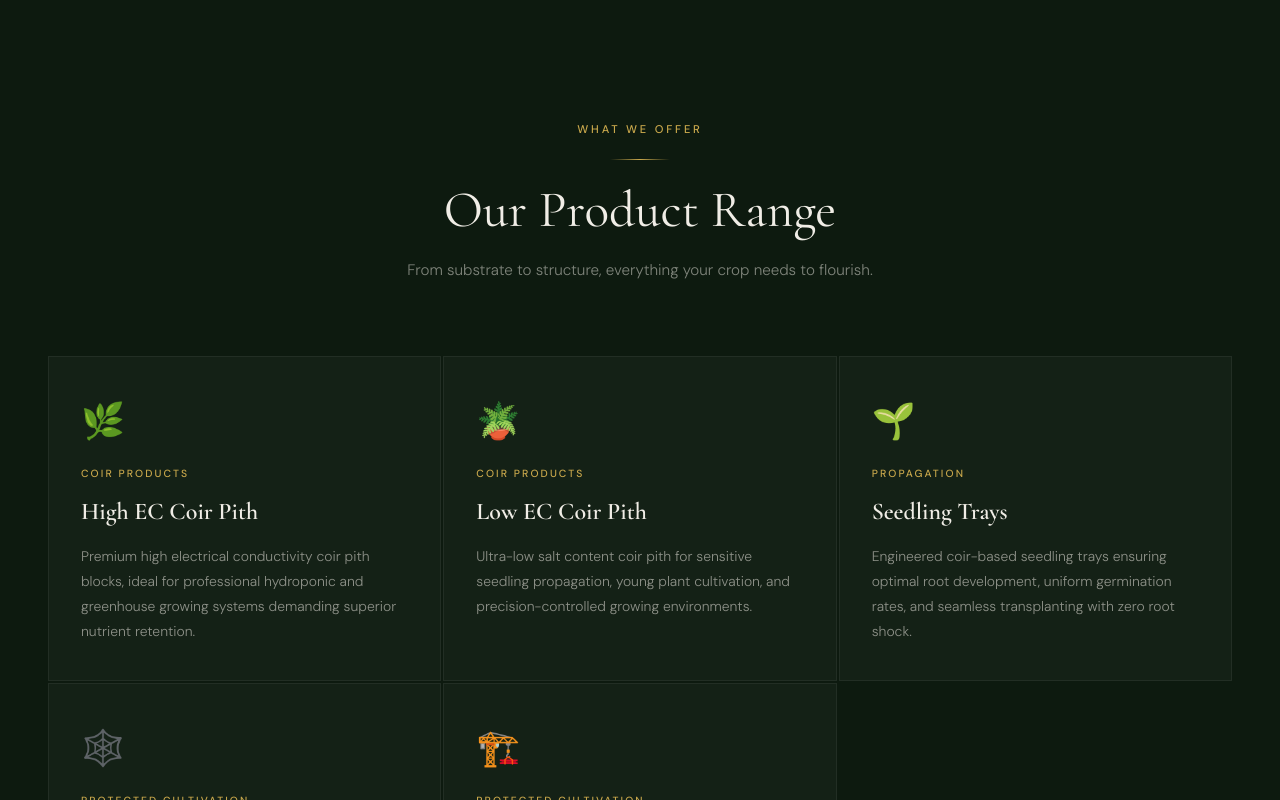
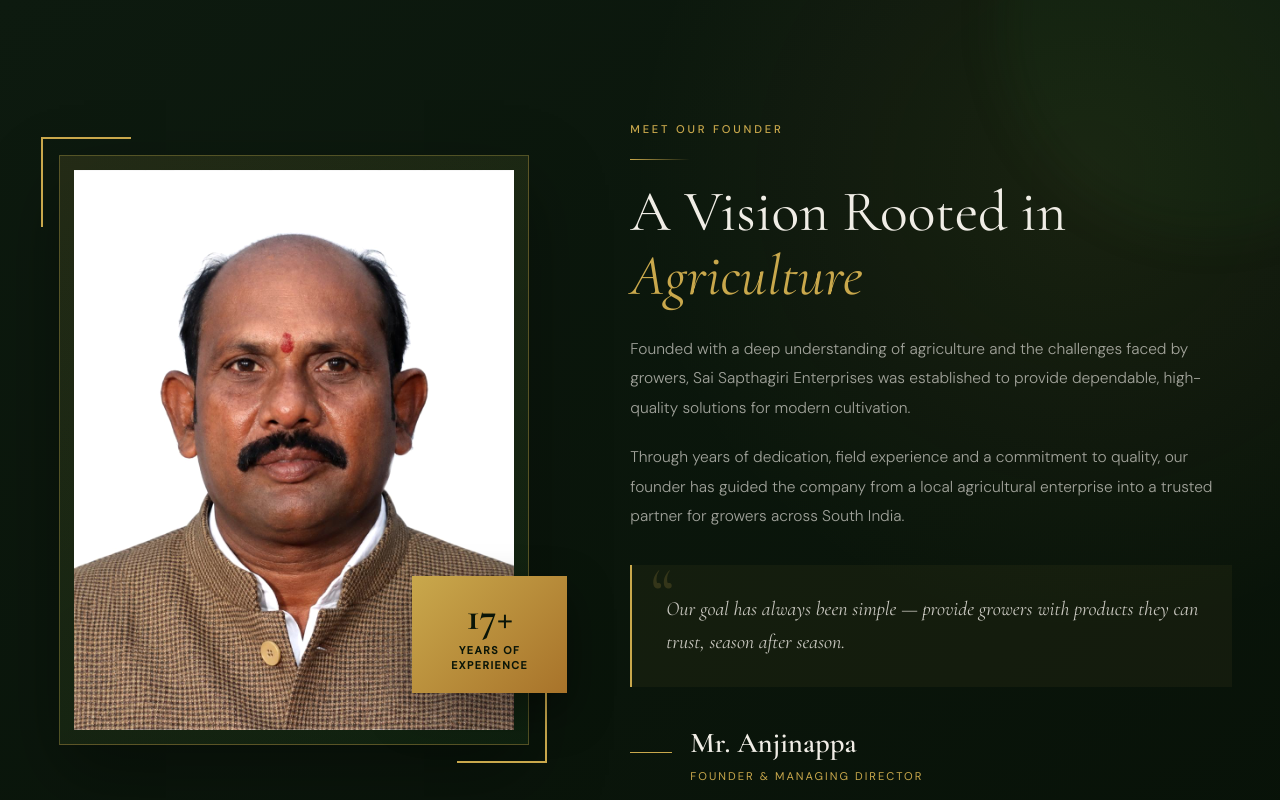
Before and after one commit to arjunv2003/sai-saptagiri-enterprises, a React (Vite) app: page / in a window 1280 px wide. Shown: the part 1660-2460 px from the top of the page. Built offline with nearby package versions, Linux system fonts and the light colour scheme.

Commit message:
founder image added

```diff
--- a/src/App.jsx
+++ b/src/App.jsx
@@ -1,6 +1,7 @@
 import { useState, useEffect, useRef } from "react";
 import logoImg from "./assets/saisapthagiri-logo.png"; // Place your logo as src/assets/saisapthagiri-logo.png
 import { FaWhatsapp } from "react-icons/fa";
+import founderImg from "./assets/founder.jpeg";
 const NAV_LINKS = ["Home", "About", "Products", "Why Us", "Contact"];
 
 const PRODUCTS = [
@@ -521,7 +522,338 @@ export default function App() {
           </div>
         </div>
       </section>
+{/* FOUNDER */}
+<section
+  id="founder"
+  style={{
+    padding: "120px 48px",
+    background:
+      "radial-gradient(circle at 85% 20%, rgba(201,168,76,0.08), transparent 35%), linear-gradient(145deg, #0d1a0f 0%, #081208 100%)",
+    position: "relative",
+    overflow: "hidden",
+  }}
+>
+  {/* Decorative background */}
+  <div
+    style={{
+      position: "absolute",
+      width: 420,
+      height: 420,
+      borderRadius: "50%",
+      background: "rgba(34,85,34,0.12)",
+      filter: "blur(20px)",
+      top: -180,
+      right: -140,
+      pointerEvents: "none",
+    }}
+  />
 
+  <div
+    style={{
+      maxWidth: 1200,
+      margin: "0 auto",
+      position: "relative",
+      zIndex: 1,
+    }}
+  >
+    <div
+      className="founder-grid"
+      style={{
+        display: "grid",
+        gridTemplateColumns: "minmax(300px, 0.9fr) minmax(380px, 1.1fr)",
+        gap: 90,
+        alignItems: "center",
+      }}
+    >
+      {/* Founder image */}
+      <div
+        style={{
+          position: "relative",
+          width: "100%",
+          maxWidth: 470,
+          margin: "0 auto",
+        }}
+      >
+        {/* Top-left gold corner */}
+        <div
+          style={{
+            position: "absolute",
+            top: -18,
+            left: -18,
+            width: 90,
+            height: 90,
+            borderTop: "2px solid #c9a84c",
+            borderLeft: "2px solid #c9a84c",
+            zIndex: 2,
+          }}
+        />
+
+        {/* Bottom-right gold corner */}
+        <div
+          style={{
+            position: "absolute",
+            right: -18,
+            bottom: -18,
+            width: 90,
+            height: 90,
+            borderRight: "2px solid #c9a84c",
+            borderBottom: "2px solid #c9a84c",
+            zIndex: 2,
+          }}
+        />
+
+        <div
+          style={{
+            padding: 14,
+            border: "1px solid rgba(201,168,76,0.35)",
+            background:
+              "linear-gradient(145deg, rgba(201,168,76,0.12), rgba(34,85,34,0.18))",
+            boxShadow: "0 30px 70px rgba(0,0,0,0.35)",
+          }}
+        >
+          <div style={{ overflow: "hidden" }}>
+            <img
+              src={founderImg}
+              alt="Founder of Sai Sapthagiri Enterprises"
+              style={{
+                width: "100%",
+                height: 560,
+                display: "block",
+                objectFit: "cover",
+                objectPosition: "center top",
+                filter: "saturate(0.9) contrast(1.04)",
+              }}
+            />
+          </div>
+        </div>
+
+        {/* Experience badge */}
+        <div
+          className="founder-badge"
+          style={{
+            position: "absolute",
+            right: -38,
+            bottom: 52,
+            minWidth: 155,
+            padding: "20px 24px",
+            background: "linear-gradient(135deg, #c9a84c, #a8732a)",
+            color: "#0a1508",
+            textAlign: "center",
+            boxShadow: "0 18px 45px rgba(0,0,0,0.4)",
+            zIndex: 3,
+          }}
+        >
+          <div
+            className="display-font"
+            style={{
+              fontSize: "2.5rem",
+              lineHeight: 1,
+              fontWeight: 700,
+            }}
+          >
+            17+
+          </div>
+
+          <div
+            style={{
+              marginTop: 7,
+              fontSize: "0.67rem",
+              lineHeight: 1.4,
+              fontWeight: 600,
+              letterSpacing: "0.14em",
+              textTransform: "uppercase",
+              fontFamily: "'DM Sans', sans-serif",
+            }}
+          >
+            Years of
+            <br />
+            Experience
+          </div>
+        </div>
+      </div>
+
+      {/* Founder content */}
+      <div>
+        <span className="section-tag">Meet Our Founder</span>
+
+        <div className="divider" />
+
+        <h2
+          className="display-font"
+          style={{
+            fontSize: "clamp(2.4rem, 4.5vw, 4rem)",
+            fontWeight: 400,
+            lineHeight: 1.12,
+            marginBottom: 26,
+          }}
+        >
+          A Vision Rooted in
+          <br />
+          <em
+            style={{
+              color: "#c9a84c",
+              fontWeight: 400,
+            }}
+          >
+            Agriculture
+          </em>
+        </h2>
+
+        <p
+          style={{
+            fontSize: "0.97rem",
+            lineHeight: 1.9,
+            color: "rgba(240,237,230,0.65)",
+            fontFamily: "'DM Sans', sans-serif",
+            fontWeight: 300,
+            marginBottom: 20,
+          }}
+        >
+          Founded with a deep understanding of agriculture and the challenges
+          faced by growers, Sai Sapthagiri Enterprises was established to
+          provide dependable, high-quality solutions for modern cultivation.
+        </p>
+
+        <p
+          style={{
+            fontSize: "0.97rem",
+            lineHeight: 1.9,
+            color: "rgba(240,237,230,0.65)",
+            fontFamily: "'DM Sans', sans-serif",
+            fontWeight: 300,
+            marginBottom: 34,
+          }}
+        >
+          Through years of dedication, field experience and a commitment to
+          quality, our founder has guided the company from a local agricultural
+          enterprise into a trusted partner for growers across South India.
+        </p>
+
+        {/* Founder quote */}
+        <div
+          style={{
+            position: "relative",
+            padding: "28px 30px 28px 34px",
+            background: "rgba(201,168,76,0.055)",
+            borderLeft: "2px solid #c9a84c",
+            marginBottom: 34,
+          }}
+        >
+          <div
+            className="display-font"
+            style={{
+              position: "absolute",
+              top: -8,
+              left: 18,
+              fontSize: "4.5rem",
+              lineHeight: 1,
+              color: "rgba(201,168,76,0.18)",
+            }}
+          >
+            “
+          </div>
+
+          <p
+            className="display-font"
+            style={{
+              position: "relative",
+              zIndex: 1,
+              fontSize: "1.25rem",
+              lineHeight: 1.65,
+              fontStyle: "italic",
+              color: "rgba(240,237,230,0.82)",
+            }}
+          >
+            Our goal has always been simple — provide growers with products
+            they can trust, season after season.
+          </p>
+        </div>
+
+        {/* Founder name */}
+        <div
+          style={{
+            display: "flex",
+            alignItems: "center",
+            gap: 18,
+          }}
+        >
+          <div
+            style={{
+              width: 42,
+              height: 1,
+              background: "#c9a84c",
+              flexShrink: 0,
+            }}
+          />
+
+          <div>
+            <h3
+              className="display-font"
+              style={{
+                fontSize: "1.8rem",
+                fontWeight: 600,
+                color: "#f0ede6",
+                marginBottom: 3,
+              }}
+            >
+              Mr. Anjinappa
+            </h3>
+
+            <p
+              style={{
+                fontSize: "0.7rem",
+                color: "#c9a84c",
+                letterSpacing: "0.18em",
+                textTransform: "uppercase",
+                fontFamily: "'DM Sans', sans-serif",
+              }}
+            >
+              Founder & Managing Director
+            </p>
+          </div>
+        </div>
+      </div>
+    </div>
+  </div>
+
+  {/* Responsive styles only for changing inline layout */}
+  <style>{`
+    @media (max-width: 900px) {
+      .founder-grid {
+        grid-template-columns: 1fr !important;
+        gap: 70px !important;
+      }
+
+      .founder-badge {
+        right: 18px !important;
+        bottom: -28px !important;
+      }
+    }
+
+    @media (max-width: 768px) {
+      #founder {
+        padding-top: 90px !important;
+        padding-bottom: 90px !important;
+      }
+
+      #founder img {
+        height: 460px !important;
+      }
+    }
+
+    @media (max-width: 480px) {
+      #founder img {
+        height: 390px !important;
+      }
+
+      .founder-badge {
+        min-width: 130px !important;
+        padding: 16px 18px !important;
+        right: 10px !important;
+      }
+    }
+  `}</style>
+</section>
       {/* PRODUCTS */}
       <section id="products" style={{ padding: "120px 48px", background: "#0d1a0f" }}>
         <div style={{ maxWidth: 1200, margin: "0 auto" }}>
```
Also changed, not shown: src/assets/founder.jpeg (added).
